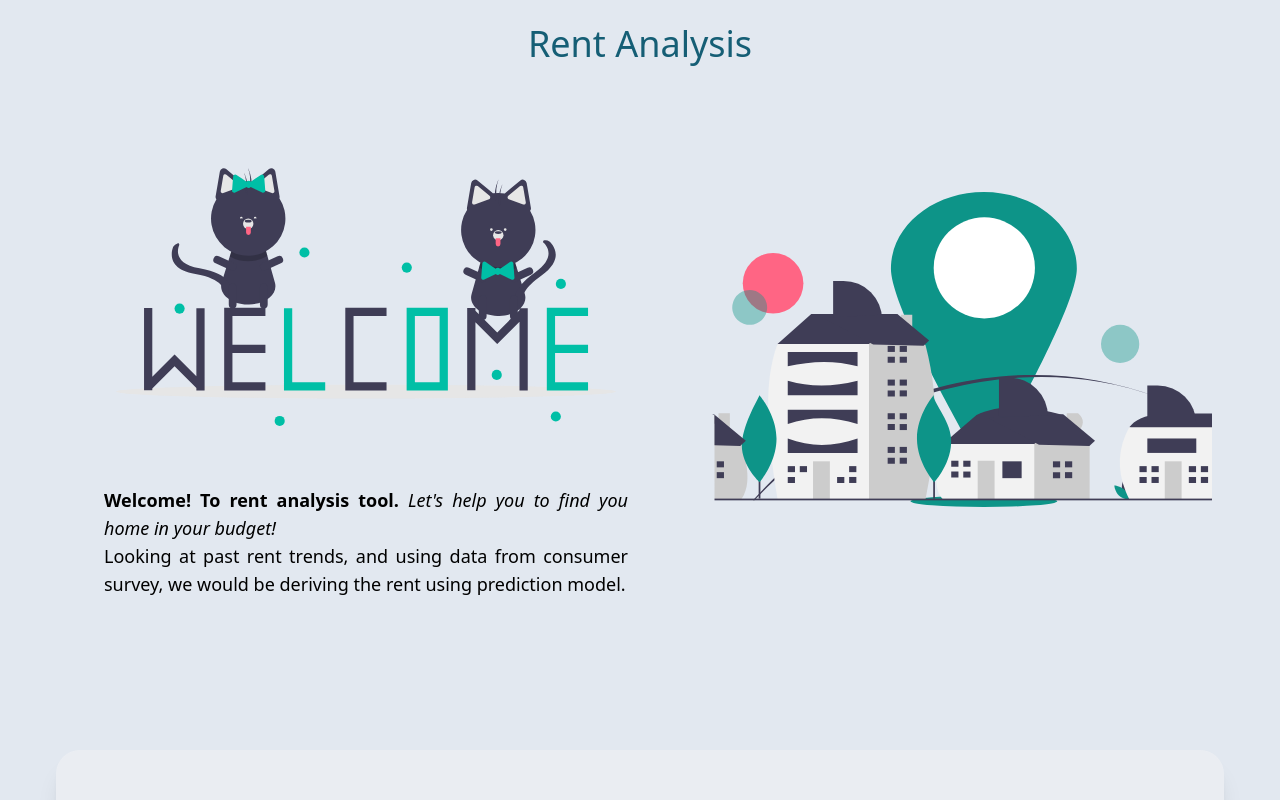
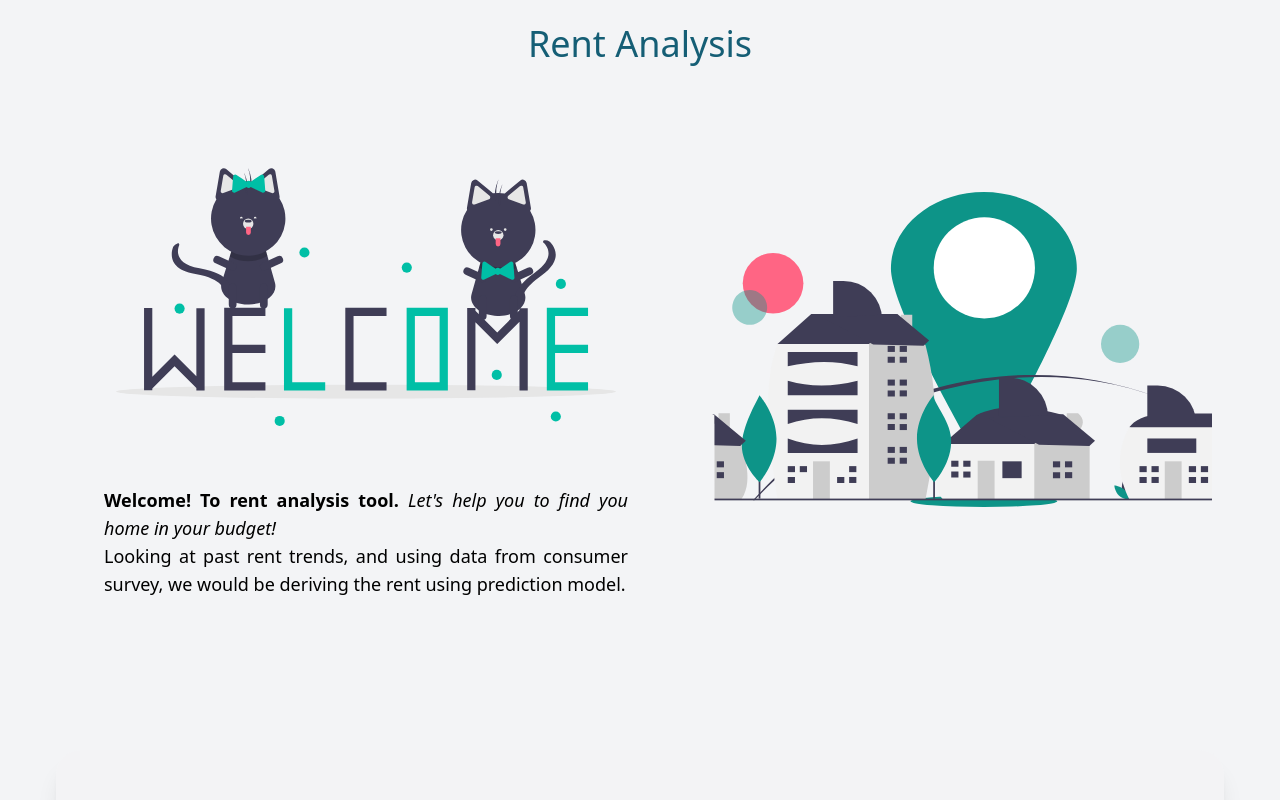
Before and after one commit to abhishekpatelmc/rental-analysis, a Next.js app in the folder frontend/: page / in a window 1280 px wide. Shown: the top 800 px of the page. Built offline with nearby package versions, Linux system fonts and the light colour scheme.

Commit message:
Update index.js

```diff
--- a/frontend/pages/index.js
+++ b/frontend/pages/index.js
@@ -36,7 +36,7 @@ export default function Home() {
   };
 
   return (
-    <div className="bg-slate-200 ">
+    <div className="bg-gray-100">
       <div className="text-center text-4xl pt-6 text-cyan-800">
         <h1>Rent Analysis</h1>
       </div>
```
